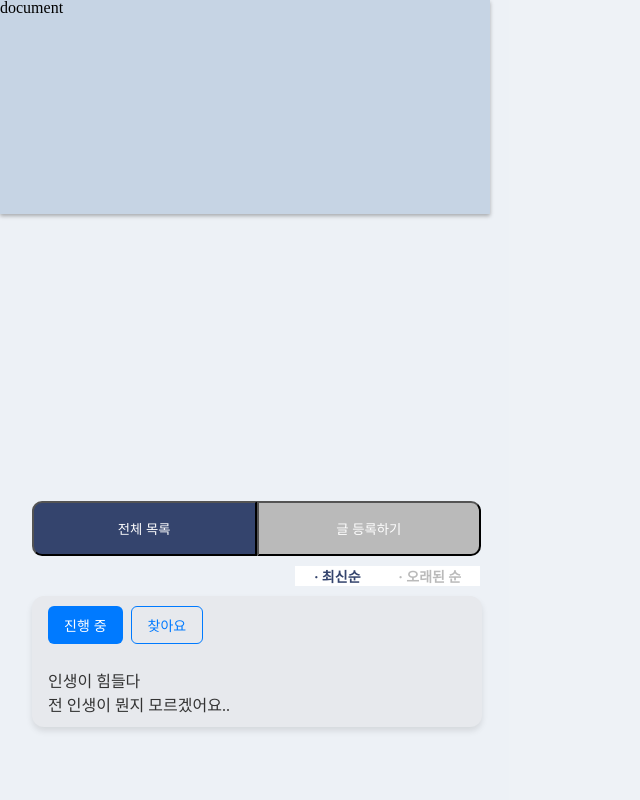
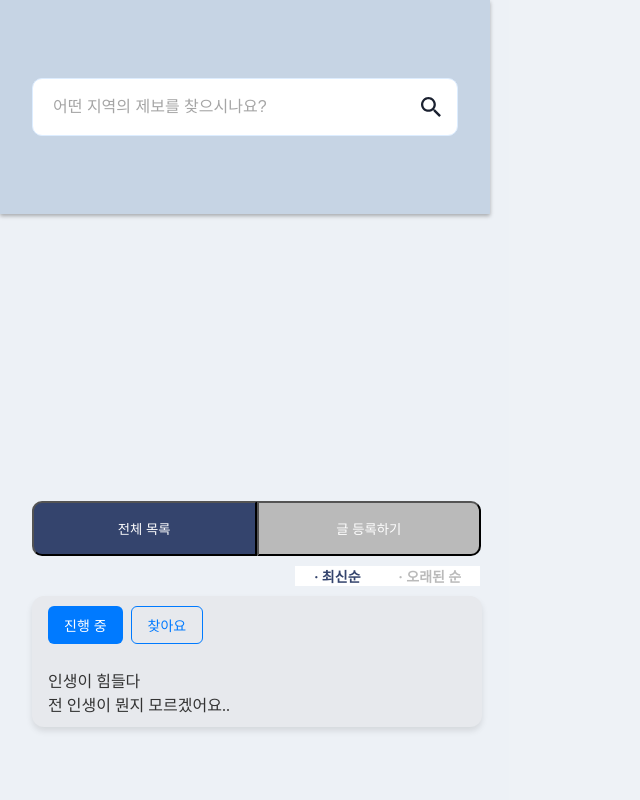
Before and after one commit to coldweek3/Blink_FE, a React (Create React App) app: page /login in a window 1280 px wide. Shown: the top 800 px of the page, without its empty margins (0-640 px from the left). Built offline with nearby package versions, Linux system fonts and the light colour scheme.

Commit message:
[Design] 입력창 디자인 완성

```diff
--- a/src/components/mainpage/Search/Search.tsx
+++ b/src/components/mainpage/Search/Search.tsx
@@ -2,7 +2,11 @@ import React from "react";
 import * as S from "./style";
 
 function Search() {
-  return <S.Container>document</S.Container>;
+  return (
+    <S.Container>
+      <S.Input />
+    </S.Container>
+  );
 }
 
 export default Search;
--- a/src/components/mainpage/Search/style.ts
+++ b/src/components/mainpage/Search/style.ts
@@ -1,9 +1,42 @@
 import styled, { css } from "styled-components";
+import search from "../../../assets/Icon/search.svg";
 
 export const Container = styled.div`
+  display: flex;
+  align-items: center;
+  justify-content: center;
   width: 490px;
   height: 214px;
   flex-shrink: 0;
   background-color: #c6d4e4;
   box-shadow: 0px 2px 4px 0px rgba(0, 0, 0, 0.3);
 `;
+
+export const Input = styled.input.attrs({
+  type: "text",
+  placeholder: "어떤 지역의 제보를 찾으시나요?",
+})`
+  display: block;
+  width: 384px;
+  height: 24px;
+  padding: 16px 20px;
+  font-size: 1rem;
+  line-height: 1.5;
+  color: #333;
+  border-radius: 10px;
+  border: 1px solid #ddedff;
+  /* outline: none; // 클릭 시 외곽선 제거 */
+
+  // 입력창 내부에 검색 아이콘을 배치하기 위한 스타일
+  background: #fff url(${search}) no-repeat right 16px center;
+  background-size: 20px;
+
+  // 플레이스홀더 스타일
+  &::placeholder {
+    color: #a5a5a5;
+
+  // 입력창 포커스 시 스타일
+  &:focus {
+    border-color: #007aff; // 포커스 됐을 때 테두리 색상
+  }
+`;
```
Also changed, not shown: src/assets/Icon/search.svg (added), 1 other file (tests, documents, lock files or other folders).
